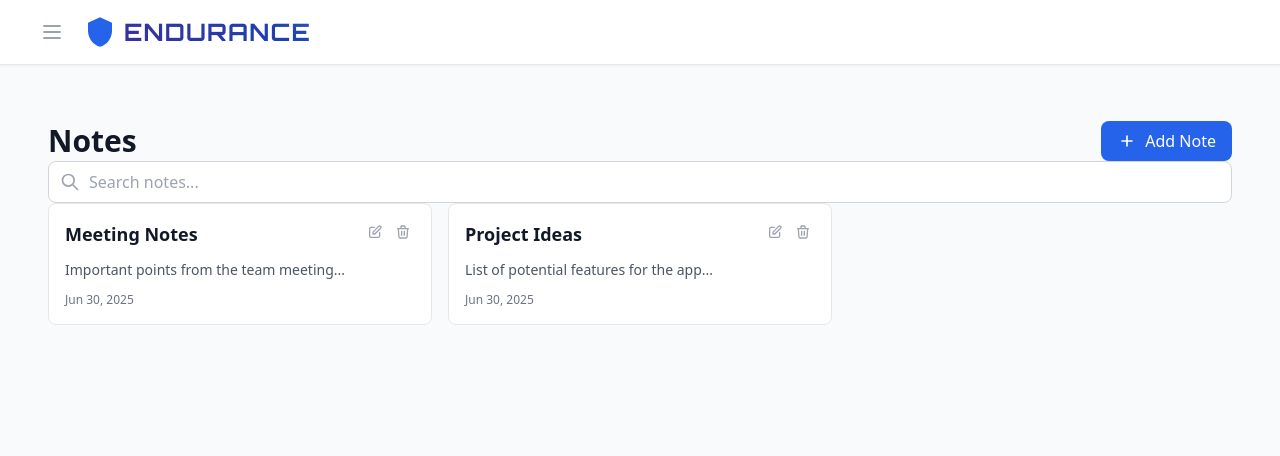
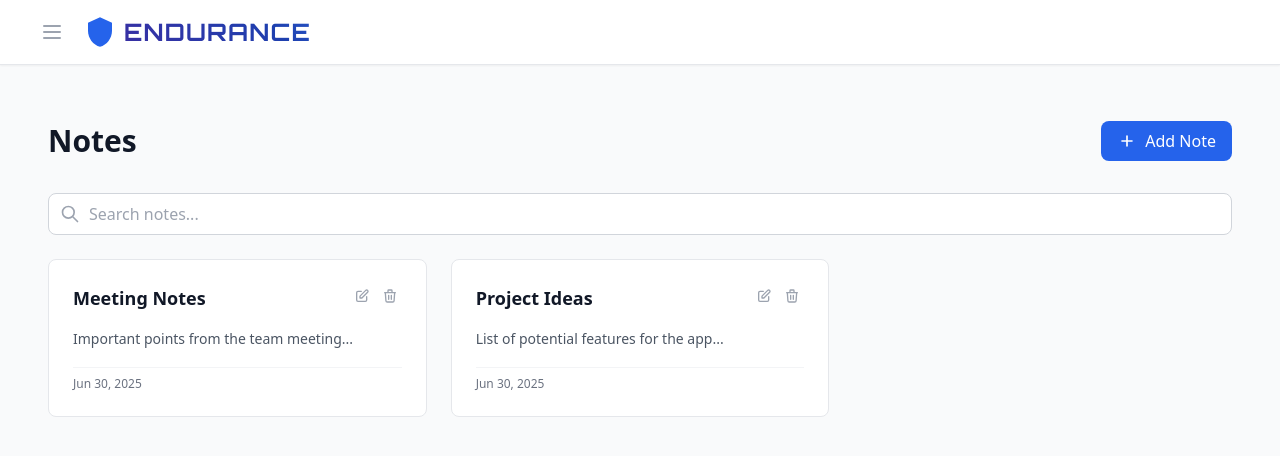
Before and after one commit to Jhan-Torres/endurance-2.0, a Vue app: page /notes in a window 1280 px wide. Shown: the top 456 px of the page. Built offline with nearby package versions, Linux system fonts and the light colour scheme.

Commit message:
fix: notes page fixed

```diff
--- a/src/features/notes/components/NotesList.vue
+++ b/src/features/notes/components/NotesList.vue
@@ -1,14 +1,14 @@
 <template>
-  <div v-if="loading" class="text-center py-8">
+  <div v-if="loading" class="text-center py-12">
     <div
-      class="inline-block animate-spin rounded-full h-8 w-8 border-b-2 border-primary-600"
+      class="inline-block animate-spin rounded-full h-10 w-10 border-b-2 border-primary-600"
     ></div>
-    <p class="mt-2 text-gray-600 dark:text-gray-400">Loading notes...</p>
+    <p class="mt-4 text-gray-600 dark:text-gray-400">Loading notes...</p>
   </div>
 
-  <div v-else-if="notes.length === 0" class="text-center py-8">
+  <div v-else-if="notes.length === 0" class="text-center py-16">
     <svg
-      class="mx-auto h-12 w-12 text-gray-400"
+      class="mx-auto h-16 w-16 text-gray-400 mb-4"
       fill="none"
       stroke="currentColor"
       viewBox="0 0 24 24"
@@ -20,10 +20,10 @@
         d="M11 5H6a2 2 0 00-2 2v11a2 2 0 002 2h11a2 2 0 002-2v-5m-1.414-9.414a2 2 0 112.828 2.828L11.828 15H9v-2.828l8.586-8.586z"
       />
     </svg>
-    <h3 class="mt-2 text-sm font-medium text-gray-900 dark:text-white">
+    <h3 class="mt-2 text-lg font-medium text-gray-900 dark:text-white">
       No notes found
     </h3>
-    <p class="mt-1 text-sm text-gray-500 dark:text-gray-400">
+    <p class="mt-2 text-sm text-gray-500 dark:text-gray-400 max-w-sm mx-auto">
       {{
         searchTerm
           ? "Try adjusting your search terms."
@@ -32,13 +32,13 @@
     </p>
   </div>
 
-  <div v-else class="grid gap-4 md:grid-cols-2 lg:grid-cols-3">
+  <div v-else class="grid gap-6 md:grid-cols-2 lg:grid-cols-3">
     <div
       v-for="note in notes"
       :key="note.id"
-      class="bg-white dark:bg-gray-800 rounded-lg border border-gray-200 dark:border-gray-700 p-4 hover:shadow-md transition-shadow duration-200"
+      class="bg-white dark:bg-gray-800 rounded-lg border border-gray-200 dark:border-gray-700 p-6 hover:shadow-lg transition-all duration-200"
     >
-      <div class="flex justify-between items-start mb-3">
+      <div class="flex justify-between items-start mb-4">
         <h3
           class="text-lg font-semibold text-gray-900 dark:text-white truncate"
         >
@@ -86,11 +86,15 @@
         </div>
       </div>
 
-      <p class="text-gray-600 dark:text-gray-300 text-sm mb-3 line-clamp-3">
+      <p
+        class="text-gray-600 dark:text-gray-300 text-sm mb-4 line-clamp-3 leading-relaxed"
+      >
         {{ note.content }}
       </p>
 
-      <div class="text-xs text-gray-500 dark:text-gray-400">
+      <div
+        class="text-xs text-gray-500 dark:text-gray-400 pt-2 border-t border-gray-100 dark:border-gray-700"
+      >
         {{ formatDate(note.updatedAt) }}
       </div>
     </div>
--- a/src/features/notes/components/NotesPage.vue
+++ b/src/features/notes/components/NotesPage.vue
@@ -1,7 +1,12 @@
 <template>
   <main class="container mx-auto px-4 py-8">
     <NotesHeader />
+
+    <div class="mt-8">
       <NotesSearch v-model:search-term="searchTerm" />
+    </div>
+
+    <div class="mt-6">
       <NotesList
         :notes="filteredNotes"
         :loading="loading"
@@ -9,6 +14,7 @@
         @edit-note="handleEditNote"
         @delete-note="handleDeleteNote"
       />
+    </div>
   </main>
 </template>
 
```
Lines whose indentation alone changed are shown as unchanged.
